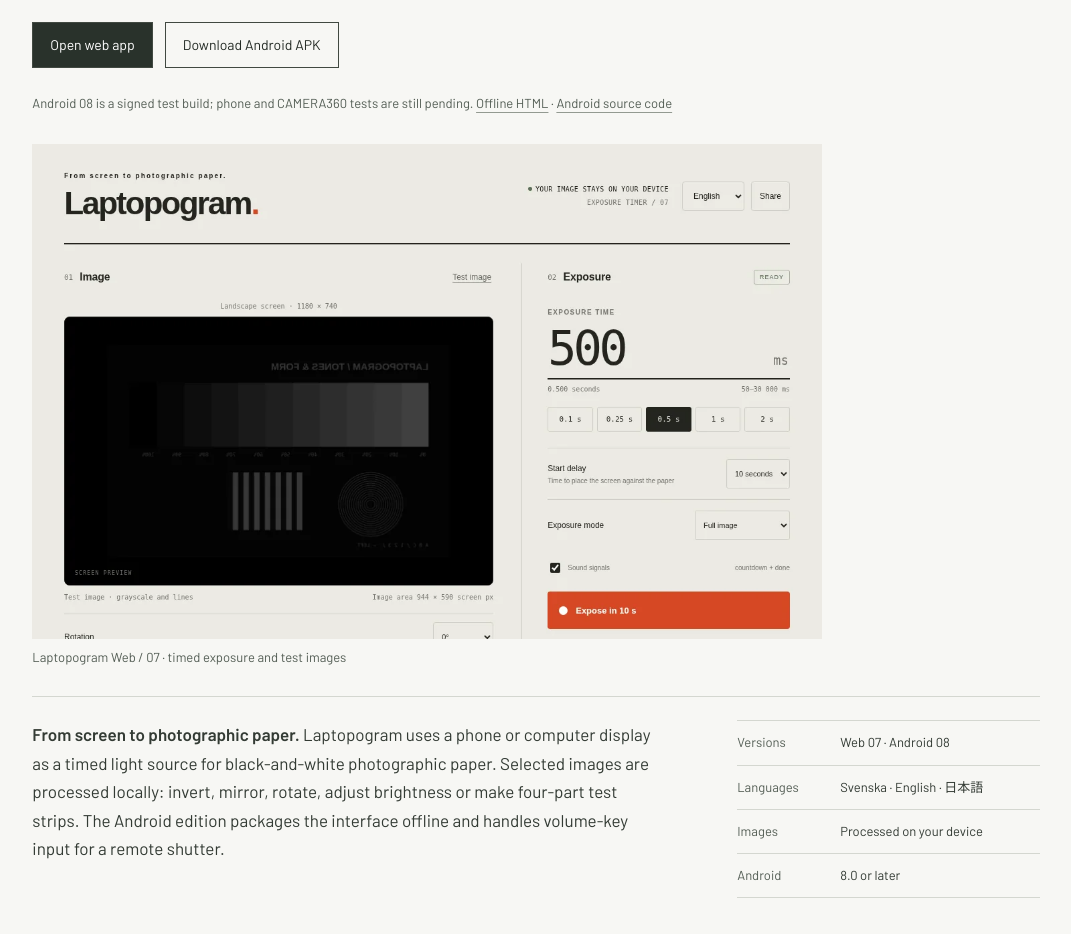
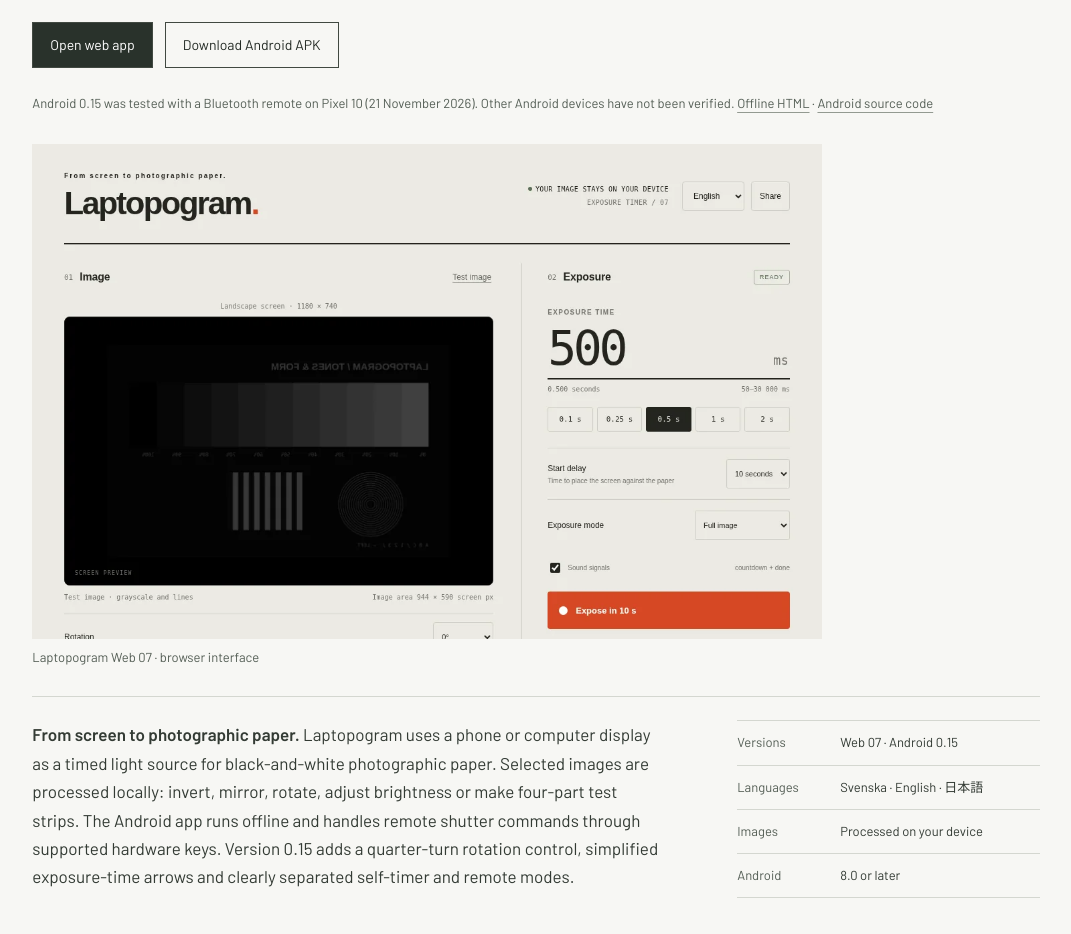
Before and after one commit to Ikonta/ikonta.github.io, a plain HTML site: page projects/laptopogram/index.html in a window 1280 px wide. Shown: the part 295-1229 px from the top of the page, without its empty margins (104-1175 px from the left). Drawn offline with Linux system fonts and the light colour scheme.

Commit message:
Add files via upload

```diff
--- a/projects/laptopogram/index.html
+++ b/projects/laptopogram/index.html
@@ -11,14 +11,14 @@
   <header class="project-heading"><h1>Laptopogram</h1><p class="deck">Can a screen expose photographic paper?</p></header>
   <nav class="action-links" aria-label="Open or install Laptopogram">
     <a href="../../laptopogram/">Open web app</a>
-    <a href="../../downloads/Laptopogram_Android_08.apk" download="Laptopogram_Android_08.apk">Download Android APK</a>
+    <a href="../../downloads/Laptopogram_Android_15.apk" download="Laptopogram_Android_15.apk">Download Android APK</a>
   </nav>
-  <p class="small-note laptopogram-secondary-links">Android 08 is a signed test build; phone and CAMERA360 tests are still pending. <a href="../../laptopogram/laptopogram-offline.html" download="laptopogram.html">Offline HTML</a><span aria-hidden="true"> · </span><a href="../../downloads/Laptopogram_Android_08_Source.zip" download="Laptopogram_Android_08_Source.zip">Android source code</a></p>
-  <figure class="project-image laptopogram-capture"><img src="../../assets/images/laptopogram-web07.webp" alt="Laptopogram 07 browser interface with a test image, exposure settings and a timer" width="1180" height="740" loading="lazy"><figcaption>Laptopogram Web / 07 · timed exposure and test images</figcaption></figure>
+  <p class="small-note laptopogram-secondary-links">Android 0.15 was tested with a Bluetooth remote on Pixel 10 (21 November 2026). Other Android devices have not been verified. <a href="../../laptopogram/laptopogram-offline.html" download="laptopogram.html">Offline HTML</a><span aria-hidden="true"> · </span><a href="../../downloads/Laptopogram_Android_15_Source.zip" download="Laptopogram_Android_15_Source.zip">Android source code</a></p>
+  <figure class="project-image laptopogram-capture"><img src="../../assets/images/laptopogram-web07.webp" alt="Laptopogram 07 browser interface with a test image, exposure settings and a timer" width="1180" height="740" loading="lazy"><figcaption>Laptopogram Web 07 · browser interface</figcaption></figure>
   <section class="project-description" aria-label="Project description">
-    <p><strong>From screen to photographic paper.</strong> Laptopogram uses a phone or computer display as a timed light source for black-and-white photographic paper. Selected images are processed locally: invert, mirror, rotate, adjust brightness or make four-part test strips. The Android edition packages the interface offline and handles volume-key input for a remote shutter.</p>
+    <p><strong>From screen to photographic paper.</strong> Laptopogram uses a phone or computer display as a timed light source for black-and-white photographic paper. Selected images are processed locally: invert, mirror, rotate, adjust brightness or make four-part test strips. The Android app runs offline and handles remote shutter commands through supported hardware keys. Version 0.15 adds a quarter-turn rotation control, simplified exposure-time arrows and clearly separated self-timer and remote modes.</p>
     <dl class="compact-facts">
-      <div><dt>Versions</dt><dd>Web 07 · Android 08</dd></div>
+      <div><dt>Versions</dt><dd>Web 07 · Android 0.15</dd></div>
       <div><dt>Languages</dt><dd>Svenska · English · 日本語</dd></div>
       <div><dt>Images</dt><dd>Processed on your device</dd></div>
       <div><dt>Android</dt><dd>8.0 or later</dd></div>
```
Also changed, not shown: make/index.html (+1 -1 lines), 2 other files.
